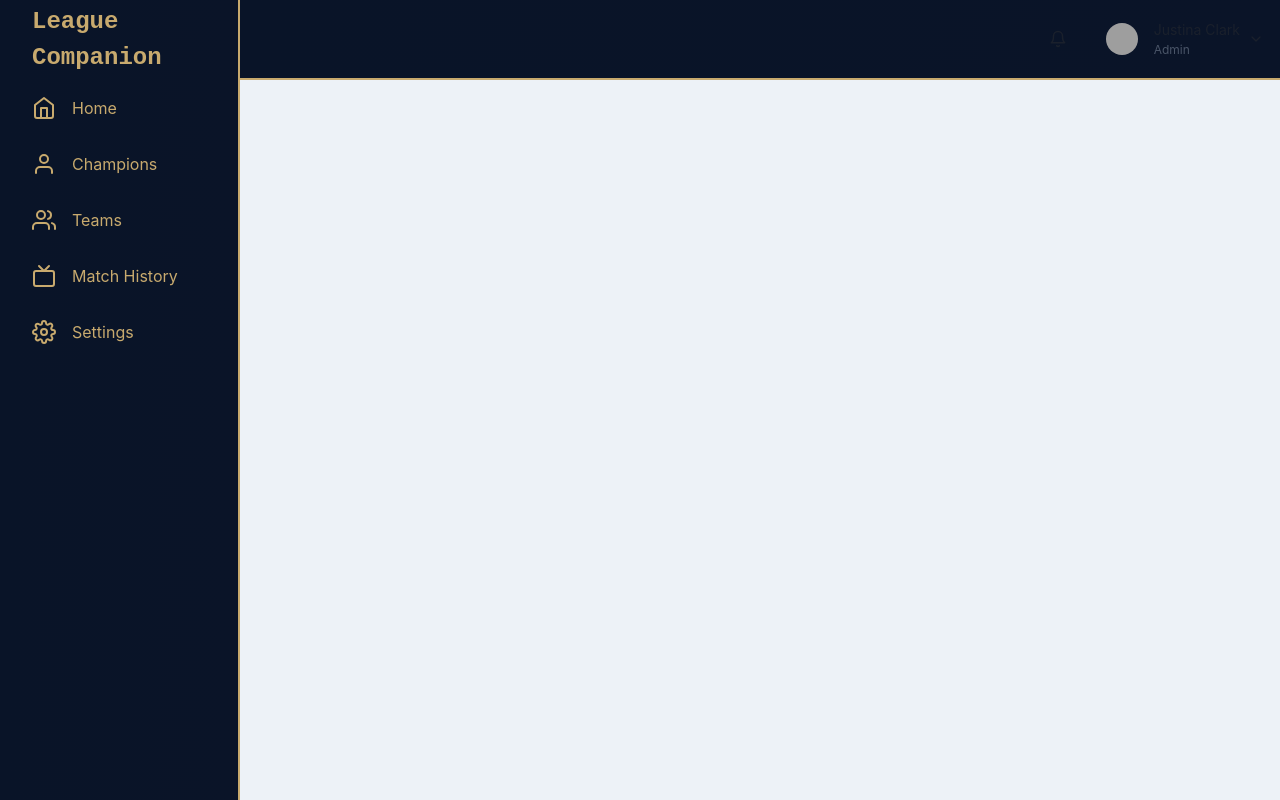
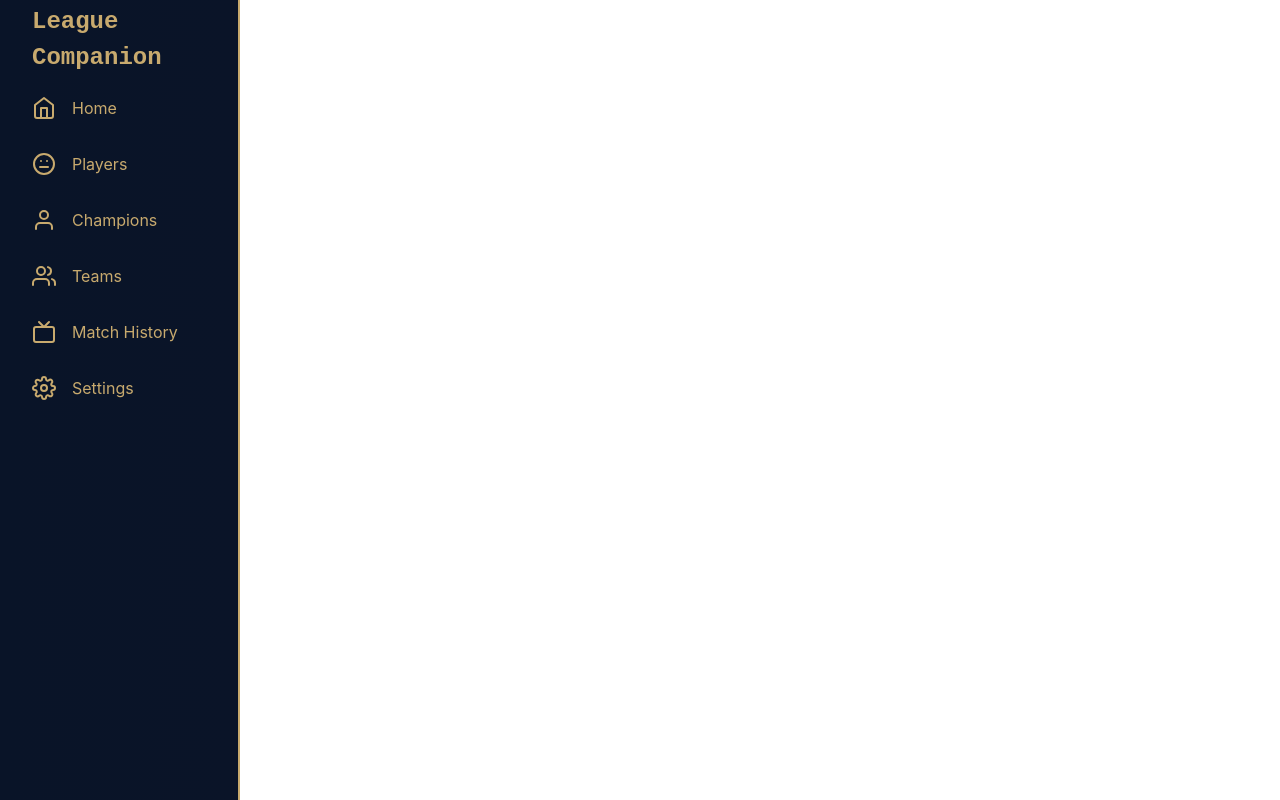
Before and after one commit to netsoncavina/lol-companion, a React (Vite) app: page / in a window 1280 px wide. Built offline with nearby package versions, Linux system fonts and the light colour scheme; grey boxes are pictures that could not be loaded.

Commit message:
Adição de novas páginas e configuração de rotas

```diff
--- a/package.json
+++ b/package.json
@@ -17,7 +17,8 @@
     "framer-motion": "^11.0.3",
     "react": "^18.2.0",
     "react-dom": "^18.2.0",
-    "react-icons": "^5.2.1"
+    "react-icons": "^5.2.1",
+    "react-router-dom": "^6.28.0"
   },
   "devDependencies": {
     "@types/react": "^18.2.43",
--- a/src/App.tsx
+++ b/src/App.tsx
@@ -1,8 +1,28 @@
-import "./App.css";
-import NavBar from "./components/navbar/Navbar";
+import { Routes, Route } from 'react-router-dom';
+import NavBar from './components/navbar/Navbar';
+import Home from './pages/Home';
+import Players from './pages/Player';
+import Champions from './pages/Champions';
+import Teams from './pages/Teams';
+import MatchHistory from './pages/MatchHistory';
+import Settings from './pages/Settings';
 
 function App() {
-  return <NavBar />;
+  return (
+    <div style={{ display: 'flex', justifyContent: 'left' }}>
+      <NavBar />
+      <div style={{ flex: 1, padding: '20px' }}>
+        <Routes>
+          <Route path='/' element={<Home />} />
+          <Route path='/players' element={<Players />} />
+          <Route path='/champions' element={<Champions />} />
+          <Route path='/teams' element={<Teams />} />
+          <Route path='/match-history' element={<MatchHistory />} />
+          <Route path='/settings' element={<Settings />} />
+        </Routes>
+      </div>
+    </div>
+  );
 }
 
 export default App;
--- a/src/components/navbar/Navbar.tsx
+++ b/src/components/navbar/Navbar.tsx
@@ -1,13 +1,8 @@
-'use client'
-
+import { Link } from 'react-router-dom';
 import {
-  IconButton,
-  Avatar,
   Box,
   CloseButton,
   Flex,
-  HStack,
-  VStack,
   Icon,
   useColorModeValue,
   Text,
@@ -16,110 +11,103 @@ import {
   useDisclosure,
   BoxProps,
   FlexProps,
-  Menu,
-  MenuButton,
-  MenuDivider,
-  MenuItem,
-  MenuList,
-} from '@chakra-ui/react'
+} from '@chakra-ui/react';
 import {
   FiHome,
   FiSettings,
-  FiMenu,
-  FiBell,
-  FiChevronDown,
   FiUsers,
   FiUser,
-  FiTv
-} from 'react-icons/fi'
-import { IconType } from 'react-icons'
+  FiTv,
+  FiMeh,
+} from 'react-icons/fi';
+import { IconType } from 'react-icons';
 
+// Define the missing types
+interface LinkItemProps {
+  name: string;
+  icon: IconType;
+  path: string;
+}
 
-interface LinkItemProps {
-  name: string
-  icon: IconType
+interface SidebarProps extends BoxProps {
+  onClose: () => void;
 }
 
 interface NavItemProps extends FlexProps {
-  icon: IconType
-  children: React.ReactNode
-}
-
-interface MobileProps extends FlexProps {
-  onOpen: () => void
-}
-
-interface SidebarProps extends BoxProps {
-  onClose: () => void
+  icon: IconType;
+  path: string;
+  children: React.ReactNode;
 }
 
 const LinkItems: Array<LinkItemProps> = [
-  { name: 'Home', icon: FiHome },
-  { name: 'Champions', icon: FiUser },
-  { name: 'Teams', icon: FiUsers },
-  { name: 'Match History', icon: FiTv },
-  { name: 'Settings', icon: FiSettings },
-]
+  { name: 'Home', icon: FiHome, path: '/' },
+  { name: 'Players', icon: FiMeh, path: '/players' },
+  { name: 'Champions', icon: FiUser, path: '/champions' },
+  { name: 'Teams', icon: FiUsers, path: '/teams' },
+  { name: 'Match History', icon: FiTv, path: '/match-history' },
+  { name: 'Settings', icon: FiSettings, path: '/settings' },
+];
 
 const SidebarContent = ({ onClose, ...rest }: SidebarProps) => {
   return (
     <Box
-      transition="3s ease"
-      bgGradient={"linear(to-r, blue_gradient.1, blue_gradient.2)"}
-      borderRight="2px"
-      borderRightColor="gold.2"
+      transition='3s ease'
+      bgGradient={'linear(to-r, blue_gradient.1, blue_gradient.2)'}
+      borderRight='2px'
+      borderRightColor='gold.2'
       w={{ base: 'full', md: 60 }}
-      pos="fixed"
-      h="full"
-      {...rest}>
-      <Flex h="20" alignItems="center" mx="8" justifyContent="space-between">
-        <Text fontSize="2xl" fontFamily="monospace" fontWeight="bold"
-          color={"gold.2"}
+      pos='fixed'
+      h='full'
+      {...rest}
+    >
+      <Flex h='20' alignItems='center' mx='8' justifyContent='space-between'>
+        <Text
+          fontSize='2xl'
+          fontFamily='monospace'
+          fontWeight='bold'
+          color={'gold.2'}
         >
           League Companion
         </Text>
         <CloseButton display={{ base: 'flex', md: 'none' }} onClick={onClose} />
       </Flex>
       {LinkItems.map((link) => (
-        <NavItem key={link.name} icon={link.icon}>
-         {link.name}
+        <NavItem key={link.name} icon={link.icon} path={link.path}>
+          {link.name}
         </NavItem>
       ))}
     </Box>
-  )
-}
+  );
+};
 
-const NavItem = ({ icon, children, ...rest }: NavItemProps) => {
+const NavItem = ({ icon, children, path, ...rest }: NavItemProps) => {
   return (
-    <Box
-      as="a"
-      href="#"
-      style={{ textDecoration: 'none', color: "gold.1" }}
-      _focus={{ boxShadow: 'none' }}>
+    <Link to={path} style={{ textDecoration: 'none', color: 'gold.1' }}>
       <Flex
-        align="center"
-        p="4"
-        mx="4"
-        borderRadius="lg"
-        role="group"
-        cursor="pointer"
+        align='center'
+        p='4'
+        mx='4'
+        borderRadius='lg'
+        role='group'
+        cursor='pointer'
         _hover={{
           bg: 'gold.2',
         }}
-        {...rest}>
+        {...rest}
+      >
         {icon && (
           <Icon
-            mr="4"
-            fontSize="24"
+            mr='4'
+            fontSize='24'
             _groupHover={{
               color: 'blue.5',
             }}
-            color={"gold.2"}
+            color={'gold.2'}
             as={icon}
           />
         )}
         <Text
-          color={"gold.2"}
+          color={'gold.2'}
           _groupHover={{
             color: 'blue.5',
           }}
@@ -127,108 +115,34 @@ const NavItem = ({ icon, children, ...rest }: NavItemProps) => {
           {children}
         </Text>
       </Flex>
-    </Box>
-  )
-}
-
-
-const MobileNav = ({ onOpen, ...rest }: MobileProps) => {
-  return (
-    <Flex
-      ml={{ base: 0, md: 60 }}
-      px={{ base: 4, md: 4 }}
-      height="20"
-      alignItems="center"
-      bgGradient={"linear(to-r, blue_gradient.1, blue_gradient.2)"}
-      borderBottomWidth="2px"
-      borderBottomColor={"gold.2"}
-      justifyContent={{ base: 'space-between', md: 'flex-end' }}
-      {...rest}>
-      <IconButton
-        display={{ base: 'flex', md: 'none' }}
-        onClick={onOpen}
-        variant="outline"
-        aria-label="open menu"
-        icon={<FiMenu />}
-      />
-
-      <Text
-        display={{ base: 'flex', md: 'none' }}
-        fontSize="2xl"
-        fontFamily="monospace"
-        fontWeight="bold"
-        color={"gold.2"}
-        >
-        League Companion
-      </Text>
-
-      <HStack spacing={{ base: '0', md: '6' }}>
-        <IconButton size="lg" variant="ghost" aria-label="open menu" icon={<FiBell />} />
-        <Flex alignItems={'center'}>
-          <Menu>
-            <MenuButton py={2} transition="all 0.3s" _focus={{ boxShadow: 'none' }}>
-              <HStack>
-                <Avatar
-                  size={'sm'}
-                  src={
-                    'https://images.unsplash.com/photo-1619946794135-5bc917a27793?ixlib=rb-0.3.5&q=80&fm=jpg&crop=faces&fit=crop&h=200&w=200&s=b616b2c5b373a80ffc9636ba24f7a4a9'
-                  }
-                />
-                <VStack
-                  display={{ base: 'none', md: 'flex' }}
-                  alignItems="flex-start"
-                  spacing="1px"
-                  ml="2">
-                  <Text fontSize="sm">Justina Clark</Text>
-                  <Text fontSize="xs" color="gray.600">
-                    Admin
-                  </Text>
-                </VStack>
-                <Box display={{ base: 'none', md: 'flex' }}>
-                  <FiChevronDown />
-                </Box>
-              </HStack>
-            </MenuButton>
-            <MenuList
-              bg={useColorModeValue('white', 'gray.900')}
-              borderColor="gold.1">
-              <MenuItem>Profile</MenuItem>
-              <MenuItem>Settings</MenuItem>
-              <MenuItem>Billing</MenuItem>
-              <MenuDivider />
-              <MenuItem>Sign out</MenuItem>
-            </MenuList>
-          </Menu>
-        </Flex>
-      </HStack>
-    </Flex>
-  )
-}
+    </Link>
+  );
+};
 
 const SidebarWithHeader = () => {
-  const { isOpen, onOpen, onClose } = useDisclosure()
+  const { isOpen, onClose } = useDisclosure();
 
   return (
-    <Box minH="100vh" bg={useColorModeValue('gray.100', 'gray.900')}>
-      <SidebarContent onClose={() => onClose} display={{ base: 'none', md: 'block' }} />
+    <Box minH='100vh' bg={useColorModeValue('gray.100', 'gray.900')}>
+      <SidebarContent
+        onClose={onClose}
+        display={{ base: 'none', md: 'block' }}
+      />
       <Drawer
         isOpen={isOpen}
-        placement="left"
+        placement='left'
         onClose={onClose}
         returnFocusOnClose={false}
         onOverlayClick={onClose}
-        size="full">
+        size='full'
+      >
         <DrawerContent>
           <SidebarContent onClose={onClose} />
         </DrawerContent>
       </Drawer>
-      {/* mobilenav */}
-      <MobileNav onOpen={onOpen} />
-      <Box ml={{ base: 0, md: 60 }} p="4">
-        {/* Content */}
-      </Box>
+      {/* <MobileNav onOpen={onOpen} /> */}
     </Box>
-  )
-}
+  );
+};
 
-export default SidebarWithHeader
+export default SidebarWithHeader;
--- a/src/main.tsx
+++ b/src/main.tsx
@@ -1,13 +1,16 @@
-import React from "react";
-import ReactDOM from "react-dom/client";
-import App from "./App.tsx";
-import { ChakraProvider } from "@chakra-ui/react";
-import theme from "./theme";
+import React from 'react';
+import ReactDOM from 'react-dom/client';
+import { BrowserRouter } from 'react-router-dom';
+import App from './App.tsx';
+import { ChakraProvider } from '@chakra-ui/react';
+import theme from './theme';
 
-ReactDOM.createRoot(document.getElementById("root")!).render(
+ReactDOM.createRoot(document.getElementById('root')!).render(
   <React.StrictMode>
     <ChakraProvider theme={theme}>
-      <App />
+      <BrowserRouter>
+        <App />
+      </BrowserRouter>
     </ChakraProvider>
   </React.StrictMode>
 );
--- /dev/null
+++ b/src/pages/Champions.tsx
@@ -0,0 +1,7 @@
+import React from 'react';
+
+function Champions() {
+  return <div>Champions</div>;
+}
+
+export default Champions;
--- /dev/null
+++ b/src/pages/Home.tsx
@@ -0,0 +1,7 @@
+import React from 'react';
+
+function Home() {
+  return <h1>Home</h1>;
+}
+
+export default Home;
--- /dev/null
+++ b/src/pages/MatchHistory.tsx
@@ -0,0 +1,7 @@
+import React from 'react';
+
+const MatchHistory = () => {
+  return <div>MatchHistory</div>;
+};
+
+export default MatchHistory;
--- /dev/null
+++ b/src/pages/Player.tsx
@@ -0,0 +1,11 @@
+import React from 'react';
+
+function Player() {
+  return (
+    <div
+      style={{ width: '100px', height: '100px', backgroundColor: 'red' }}
+    ></div>
+  );
+}
+
+export default Player;
--- /dev/null
+++ b/src/pages/Settings.tsx
@@ -0,0 +1,7 @@
+import React from 'react';
+
+const Settings = () => {
+  return <div>Settings</div>;
+};
+
+export default Settings;
--- /dev/null
+++ b/src/pages/Teams.tsx
@@ -0,0 +1,7 @@
+import React from 'react';
+
+function Teams() {
+  return <div>Teams</div>;
+}
+
+export default Teams;
```
Also changed, not shown: 1 other file (tests, documents, lock files or other folders).
